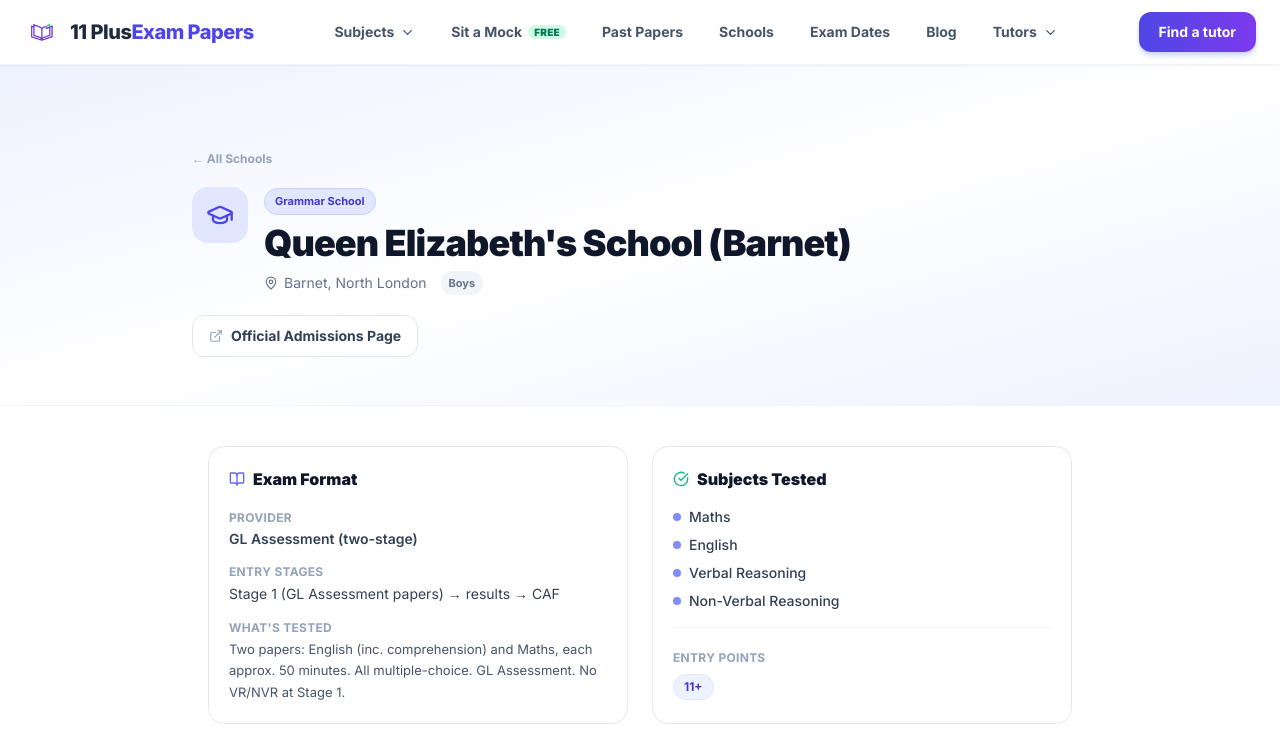
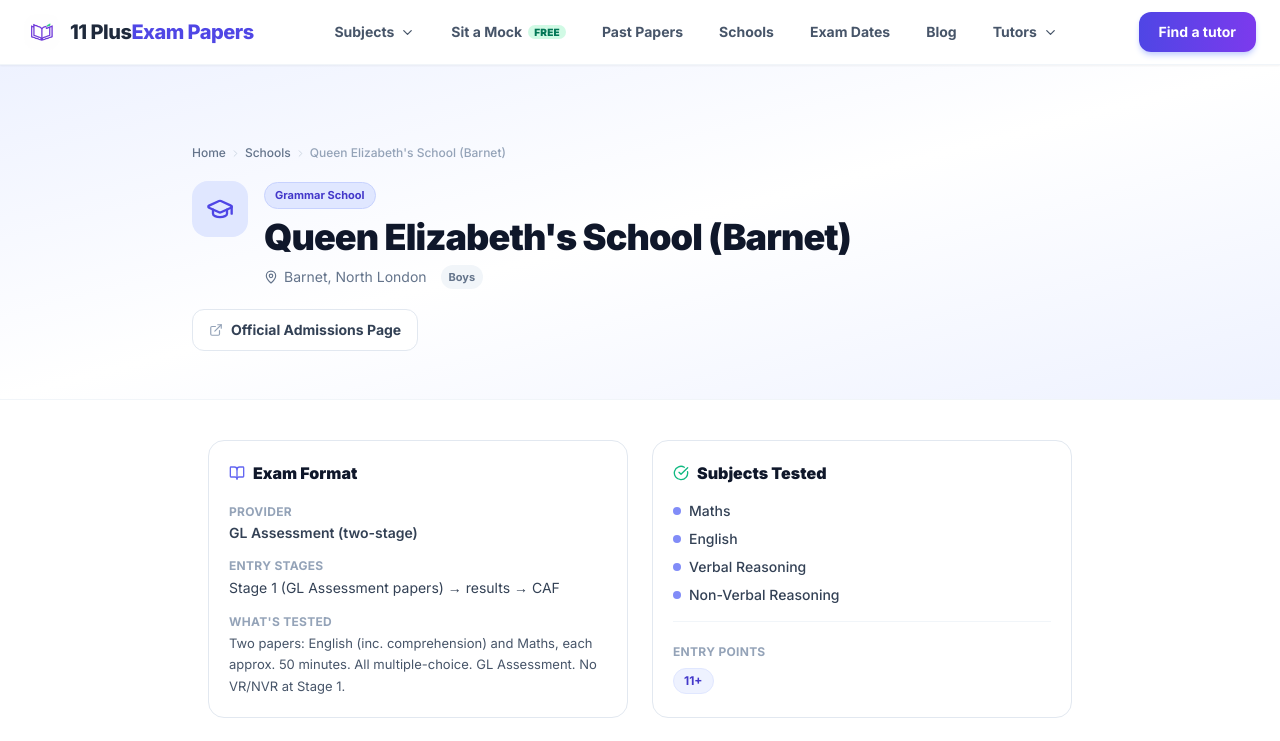
Before and after one commit to vimldn/11plus6, a Next.js app: page /schools/qe-boys in a window 1280 px wide. Shown: the top 741 px of the page. Built offline with nearby package versions, Linux system fonts and the light colour scheme.

Commit message:
Update SchoolPageClient.tsx

```diff
--- a/app/schools/[id]/SchoolPageClient.tsx
+++ b/app/schools/[id]/SchoolPageClient.tsx
@@ -9,6 +9,7 @@ import {
 } from 'lucide-react';
 import { SiteNav } from '@/components/SiteNav';
 import { SiteFooter } from '@/components/SiteFooter';
+import { Breadcrumbs } from '@/components/Breadcrumbs';
 import { SCHOOLS } from '@/lib/schools';
 
 // ─── Static data for known schools ───────────────────────────────────────────
@@ -122,12 +123,13 @@ export default function SchoolPageClient({ params }: { params: { id: string } })
         {/* Hero */}
         <section className={`bg-gradient-to-br from-${accentColor}-50 via-white to-${accentColor}-50 pt-20 pb-12 px-4 border-b border-slate-100`}>
           <div className="max-w-4xl mx-auto">
-            <Link
-              href="/schools"
-              className="inline-flex items-center gap-1 text-xs font-bold text-slate-400 hover:text-slate-600 mb-5 transition-colors"
-            >
-              ← All Schools
-            </Link>
+            <div className="mb-5">
+              <Breadcrumbs items={[
+                { label: 'Home', href: '/' },
+                { label: 'Schools', href: '/schools' },
+                { label: school.name },
+              ]} />
+            </div>
 
             <div className="flex items-start gap-4">
               <div className={`w-14 h-14 rounded-2xl bg-${accentColor}-100 flex items-center justify-center shrink-0`}>
```
